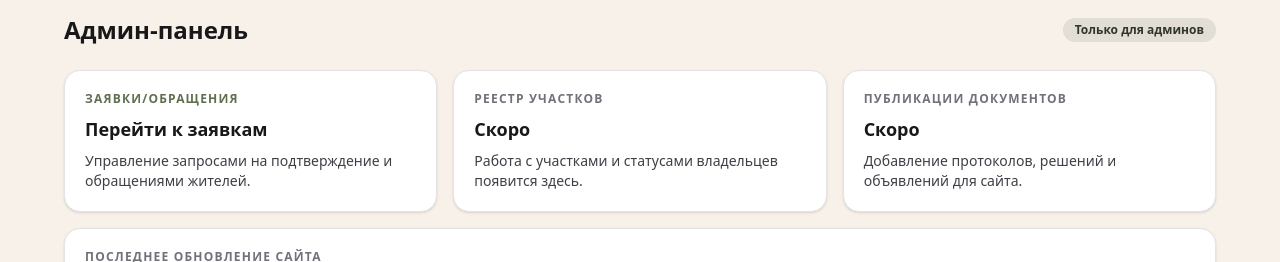
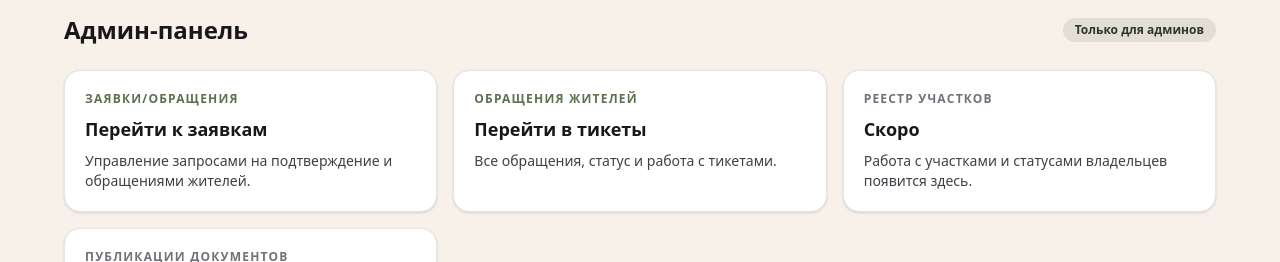
Before and after one commit to SmokyRM/snt-ulybka, a Next.js app: page /admin in a window 1280 px wide. Shown: the part 203-465 px from the top of the page. Built offline with nearby package versions, Linux system fonts and the light colour scheme; no server answers.

Commit message:
T2.1: Link tickets in dashboards + new count

```diff
--- a/app/admin/page.tsx
+++ b/app/admin/page.tsx
@@ -1,4 +1,5 @@
 import Link from "next/link";
+import { listTickets } from "@/lib/ticketsDb";
 
 const safeFormatBuildTime = (raw?: string | null) => {
   if (!raw) return "—";
@@ -22,6 +23,7 @@ export default function AdminDashboard() {
     process.env.VERCEL_GIT_COMMIT_SHA ||
     new Date().toISOString();
   const lastUpdate = safeFormatBuildTime(buildRaw);
+  const newTicketsCount = listTickets("NEW").length;
 
   return (
     <main className="min-h-screen bg-[#F8F1E9] px-4 py-12 text-zinc-900 sm:px-6">
@@ -44,6 +46,26 @@ export default function AdminDashboard() {
             <h2 className="mt-2 text-lg font-semibold text-zinc-900">Перейти к заявкам</h2>
             <p className="mt-2 text-sm text-zinc-700">
               Управление запросами на подтверждение и обращениями жителей.
+            </p>
+          </Link>
+
+          <Link
+            href="/admin/tickets"
+            className="rounded-2xl border border-zinc-200 bg-white p-5 shadow-sm transition-colors hover:border-[#5E704F]/50"
+          >
+            <p className="text-xs font-semibold uppercase tracking-widest text-[#5E704F]">
+              Обращения жителей
+            </p>
+            <div className="mt-2 flex items-center gap-2">
+              <h2 className="text-lg font-semibold text-zinc-900">Перейти в тикеты</h2>
+              {newTicketsCount > 0 && (
+                <span className="rounded-full bg-[#5E704F]/10 px-2 py-1 text-xs font-bold text-[#2F3827]">
+                  {newTicketsCount}
+                </span>
+              )}
+            </div>
+            <p className="mt-2 text-sm text-zinc-700">
+              Все обращения, статус и работа с тикетами.
             </p>
           </Link>
 
--- a/app/cabinet/page.tsx
+++ b/app/cabinet/page.tsx
@@ -34,7 +34,7 @@ export default async function CabinetPage() {
 
         <section className="rounded-2xl border border-zinc-200 bg-white p-6 shadow-sm">
           <h2 className="text-lg font-semibold text-zinc-900">Быстрые действия</h2>
-          <div className="mt-4 grid gap-3 sm:grid-cols-3">
+          <div className="mt-4 grid gap-3 sm:grid-cols-4">
             <Link
               href="/fees"
               className="rounded-xl border border-zinc-200 px-4 py-3 text-sm font-semibold text-[#5E704F] transition-colors hover:border-[#5E704F]/50"
@@ -52,6 +52,15 @@ export default async function CabinetPage() {
               className="rounded-xl border border-zinc-200 px-4 py-3 text-sm font-semibold text-[#5E704F] transition-colors hover:border-[#5E704F]/50"
             >
               Контакты правления
+            </Link>
+            <Link
+              href="/cabinet/tickets"
+              className="rounded-xl border border-zinc-200 px-4 py-3 text-sm font-semibold text-[#5E704F] transition-colors hover:border-[#5E704F]/50"
+            >
+              Обращения
+              <span className="mt-1 block text-xs font-normal text-zinc-600">
+                Создавайте обращения и отслеживайте статус.
+              </span>
             </Link>
           </div>
         </section>
--- /dev/null
+++ b/releases/CHANGELOG_v2025.12.25-26.md
@@ -0,0 +1,3 @@
+Changelog v2025.12.25-26
+- d7a69cf Deploy: T2: Tickets UI (cabinet + admin)
+- 32f4bf2 T2: Tickets UI (cabinet + admin)
--- a/src/components/home/HeaderClient.tsx
+++ b/src/components/home/HeaderClient.tsx
@@ -108,6 +108,26 @@ export function HeaderClient({ role }: HeaderClientProps) {
               {item.label}
             </a>
           ))}
+          {isUser && (
+            <Link
+              href="/cabinet/tickets"
+              className={`transition-colors hover:text-white ${
+                pathname.startsWith("/cabinet/tickets") ? "text-white" : ""
+              }`}
+            >
+              Обращения
+            </Link>
+          )}
+          {isAdmin && (
+            <Link
+              href="/admin/tickets"
+              className={`transition-colors hover:text-white ${
+                pathname.startsWith("/admin/tickets") ? "text-white" : ""
+              }`}
+            >
+              Тикеты
+            </Link>
+          )}
         </nav>
         {action()}
       </div>
@@ -123,6 +143,26 @@ export function HeaderClient({ role }: HeaderClientProps) {
             {item.label}
           </a>
         ))}
+        {isUser && (
+          <Link
+            href="/cabinet/tickets"
+            className={`rounded-full border border-white/25 px-3 py-1 transition-colors hover:border-white hover:text-white ${
+              pathname.startsWith("/cabinet/tickets") ? "border-white text-white" : ""
+            }`}
+          >
+            Обращения
+          </Link>
+        )}
+        {isAdmin && (
+          <Link
+            href="/admin/tickets"
+            className={`rounded-full border border-white/25 px-3 py-1 transition-colors hover:border-white hover:text-white ${
+              pathname.startsWith("/admin/tickets") ? "border-white text-white" : ""
+            }`}
+          >
+            Тикеты
+          </Link>
+        )}
       </div>
     </header>
   );
```
